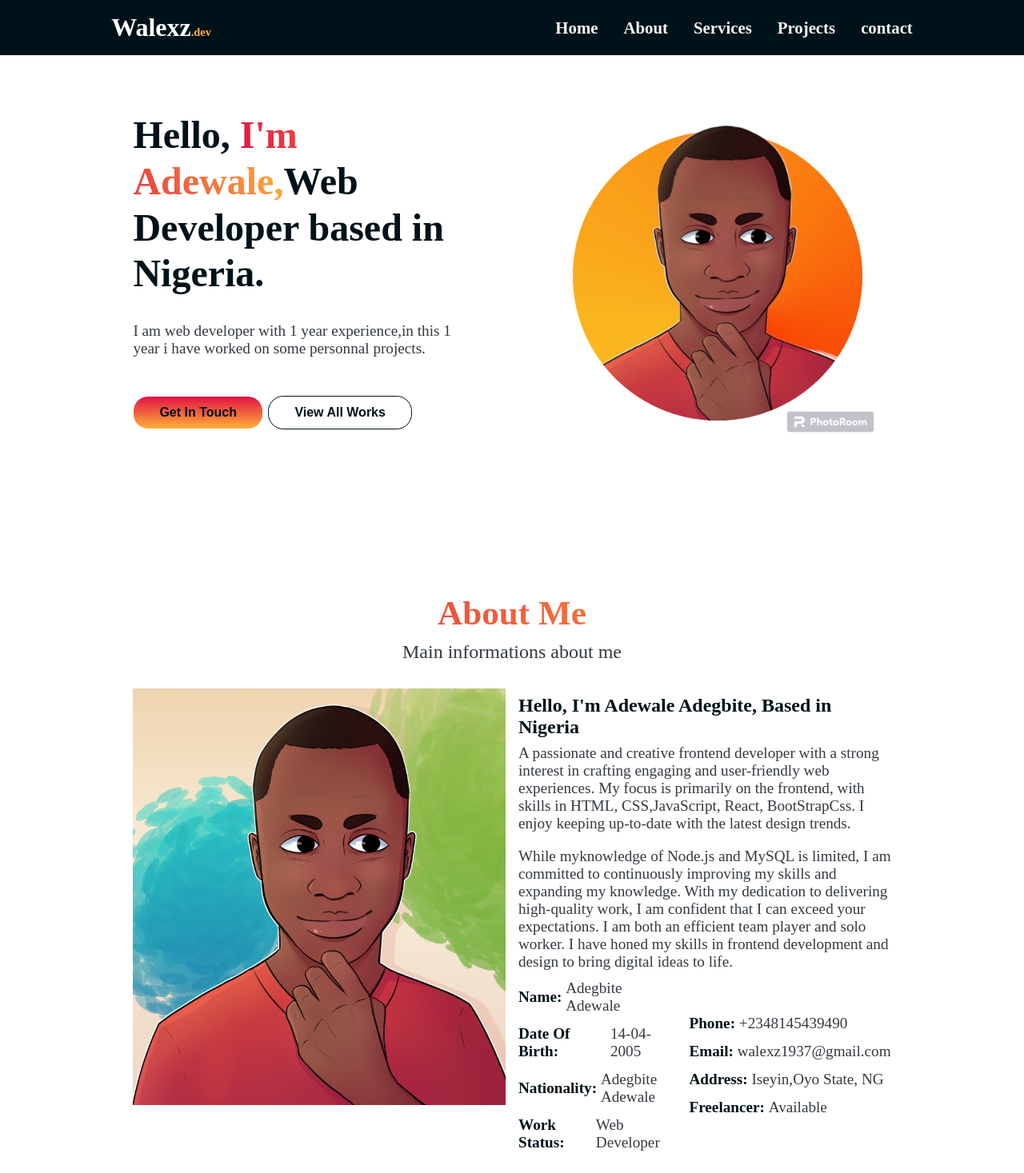
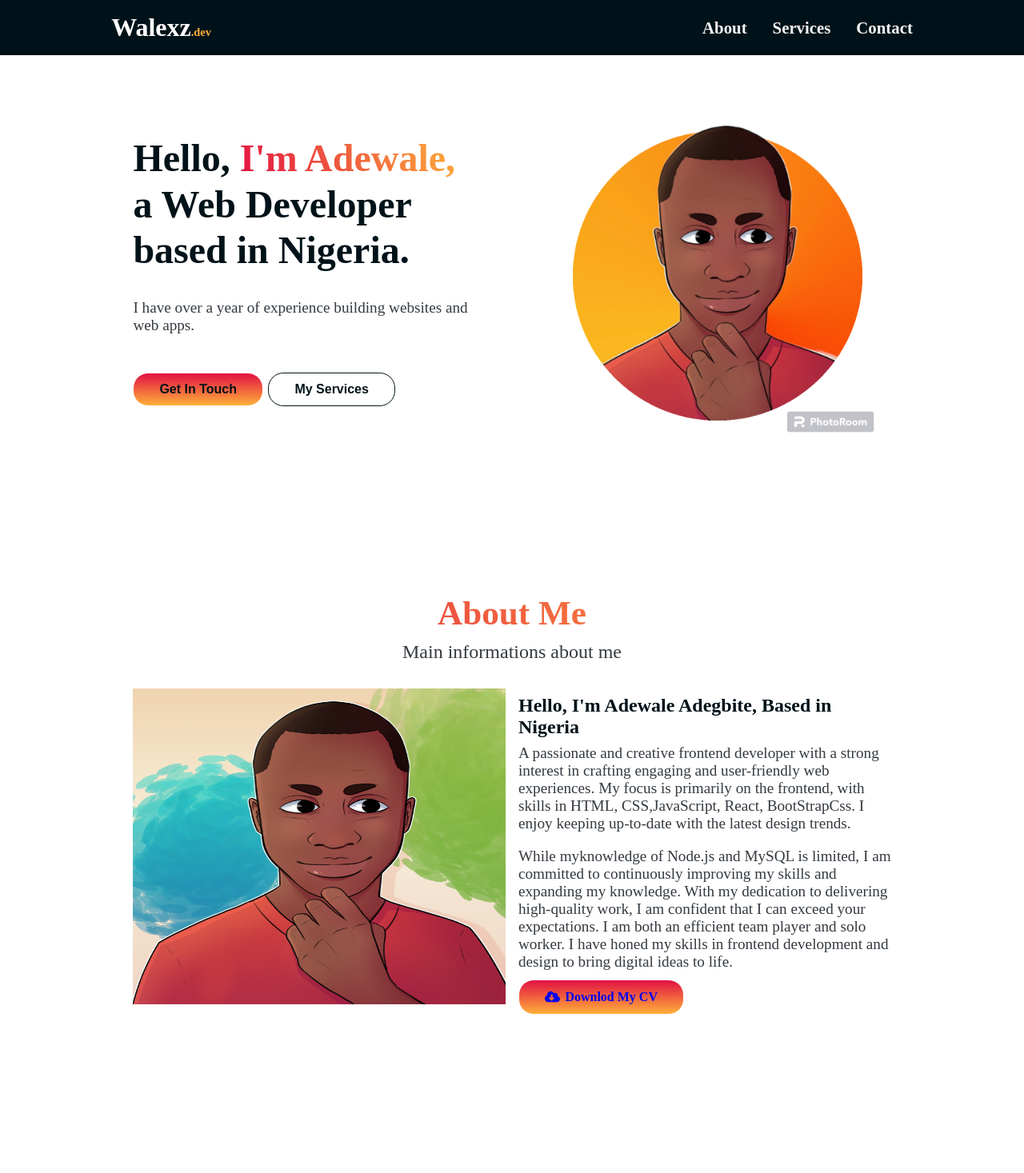
Before and after one commit to Walexz01/My-Portfolio, a React (Vite) app: page / in a window 1280 px wide. Shown: the top 1467 px of the page at 80% size. Built offline with nearby package versions, Linux system fonts and the light colour scheme.

Commit message:
chage page copy

```diff
--- a/src/Data/NavLinks.ts
+++ b/src/Data/NavLinks.ts
@@ -4,10 +4,6 @@ interface link{
 
 }
 export const Links:link[] =[
-    {
-        id:'home',
-        name:'Home'
-    },
     {
         id:'about',
         name:'About'
@@ -17,12 +13,8 @@ export const Links:link[] =[
         name:'Services'
     },
     {
-        id:'projects',
-        name:'Projects'
-    },
-    {
         id:'contact',
-        name:'contact'
+        name:'Contact'
     }
 
 ]
--- a/src/components/About.tsx
+++ b/src/components/About.tsx
@@ -22,24 +22,6 @@ const About = () => {
               {descs.map((desc, index) => (
                 <p key={index}>{desc}</p>
               ))}
-              <div className="details__container">
-                <div className="details__left">
-                  {details_1.map(({ key, value }, index) => (
-                    <div className="detail" key={index}>
-                      <h3>{key}:</h3>
-                      <span>{value}</span>
-                    </div>
-                  ))}
-                </div>
-                <div className="details__right">
-                  {details_2.map(({ key, value }, index) => (
-                    <div className="detail" key={index}>
-                      <h3>{key}:</h3>
-                      <span>{value}</span>
-                    </div>
-                  ))}
-                </div>
-              </div>
               <div className="cv__link">
                 <a href={cv} download className="btn btn__colored">
                   <FaCloudDownloadAlt /> Downlod My CV
--- a/src/components/Hero.tsx
+++ b/src/components/Hero.tsx
@@ -1,5 +1,6 @@
 import AnchorLink from "react-anchor-link-smooth-scroll";
 import hero__img from "../assets/IMG_i8ax5q-PhotoRoom.png";
+import Anchor from "./Anchor";
 
 const Hero = () => {
   return (
@@ -9,21 +10,18 @@ const Hero = () => {
         <div className="hero__left">
           <div className="hero__contents">
             <h2 className="hero__greeting">
-              Hello, <span className="name gradient__text">I'm Adewale,</span>
+              Hello, <span className="name gradient__text">I'm Adewale,</span> a
               Web Developer based in Nigeria.
             </h2>
             <div className="little__intro">
-              I am web developer with 1 year experience,in this 1 year i have
-              worked on some personnal projects.
+              I have over a year of experience building websites and web apps.
             </div>
             <div className="ctns">
               <button className="btn__colored btn">
                 <AnchorLink href="#contact"> Get In Touch</AnchorLink>
               </button>
               <button className="color__hover__btn btn">
-                <a href="https://github.com/Walexz01?tab=repositories">
-                  View All Works
-                </a>
+                <Anchor id="services" name="My Services" />
               </button>
             </div>
           </div>
```
